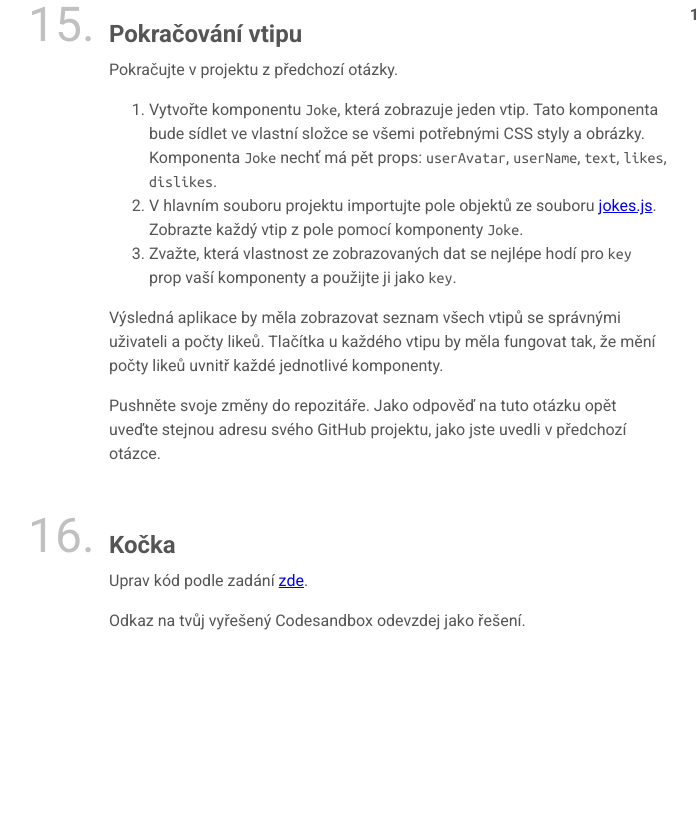
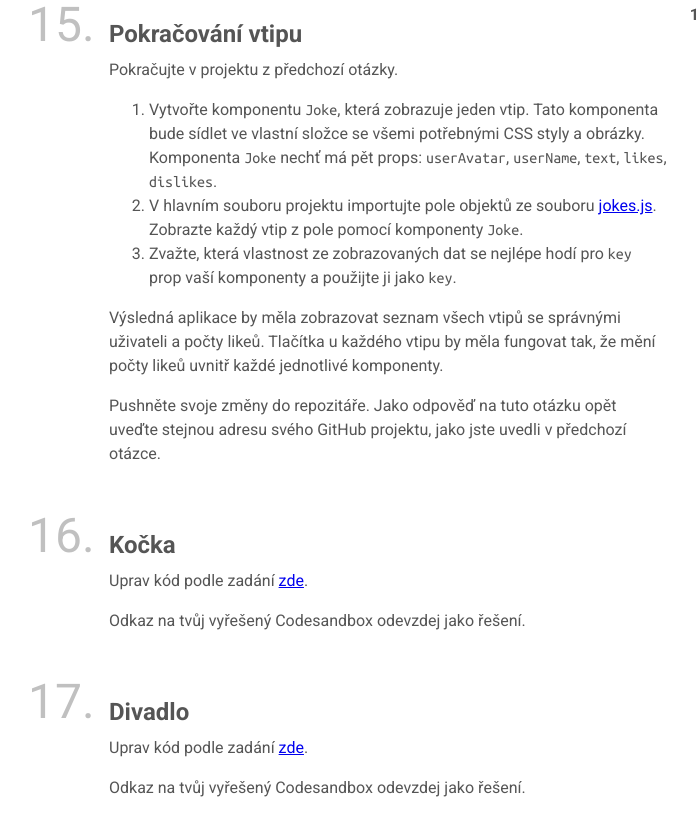
Before and after one commit to podlomar/daweb-test, a plain HTML site: page index.html in a window 1280 px wide. Shown: the part 7489-8325 px from the top of the page, without its empty margins (252-949 px from the left). Before the commit the page ends 8170 px from the top, so only its background shows below. Drawn offline with nearby package versions, Linux system fonts and the light colour scheme.

Commit message:
Základ pro úlohu na vyčlenění komponenty

```diff
--- a/index.html
+++ b/index.html
@@ -570,6 +570,20 @@
           </div>
         </div>
       </div>
+      <div id="q17" class="question">
+        <a href="#q17" class="question__num">17.</a>
+        <div class="question__body">
+          <h3 class="question__title">Divadlo</h3>
+          <div class="question__text">
+            <p>
+              Uprav kód podle zadání <a href="https://codesandbox.io/s/daweb-test-react-komponenta-7ju79o?file=/src/Program/index.js">zde</a>.
+            </p>
+            <p>
+              Odkaz na tvůj vyřešený Codesandbox odevzdej jako řešení.
+            </p>
+          </div>
+        </div>
+      </div>
     </div>
   </body>
 </html>
```
